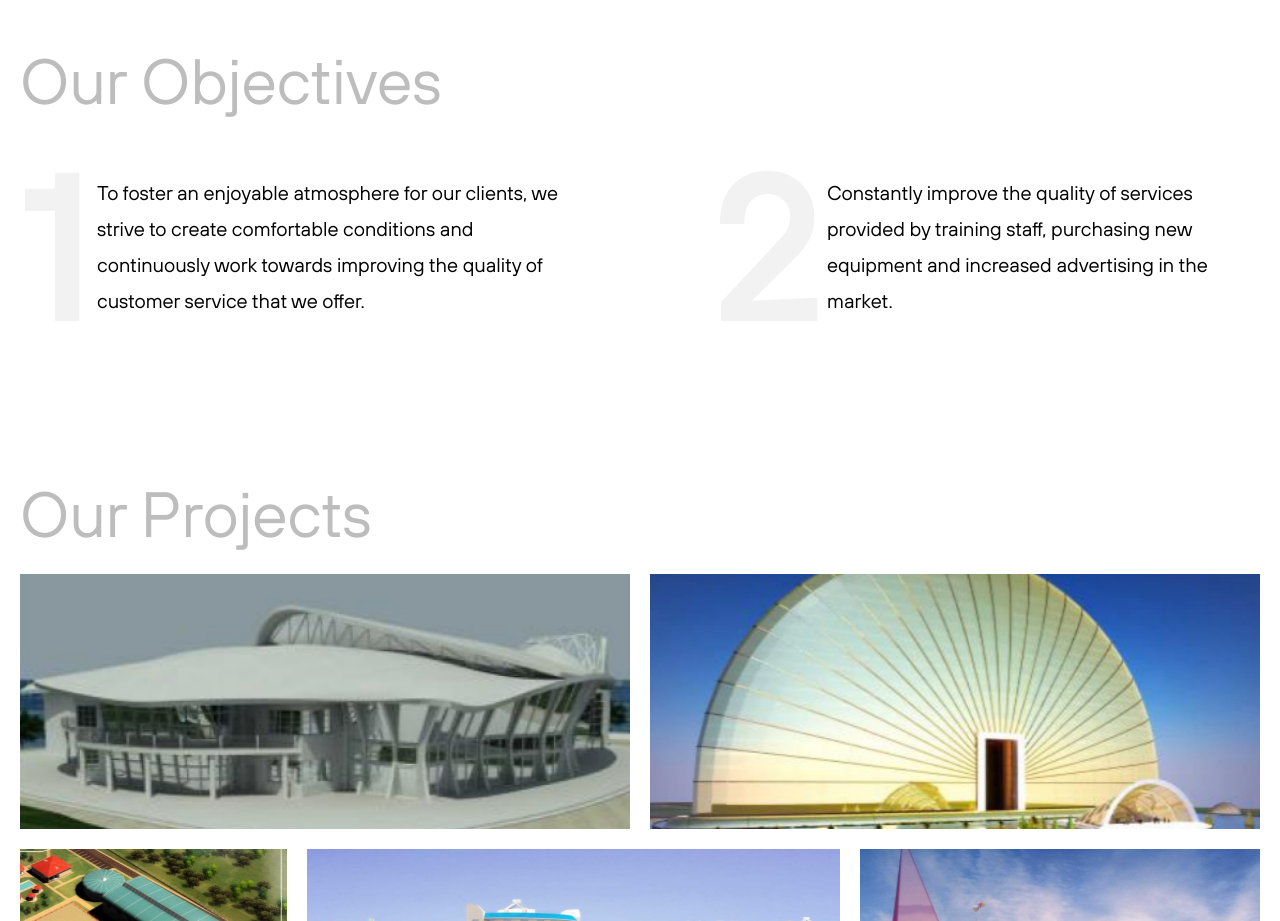
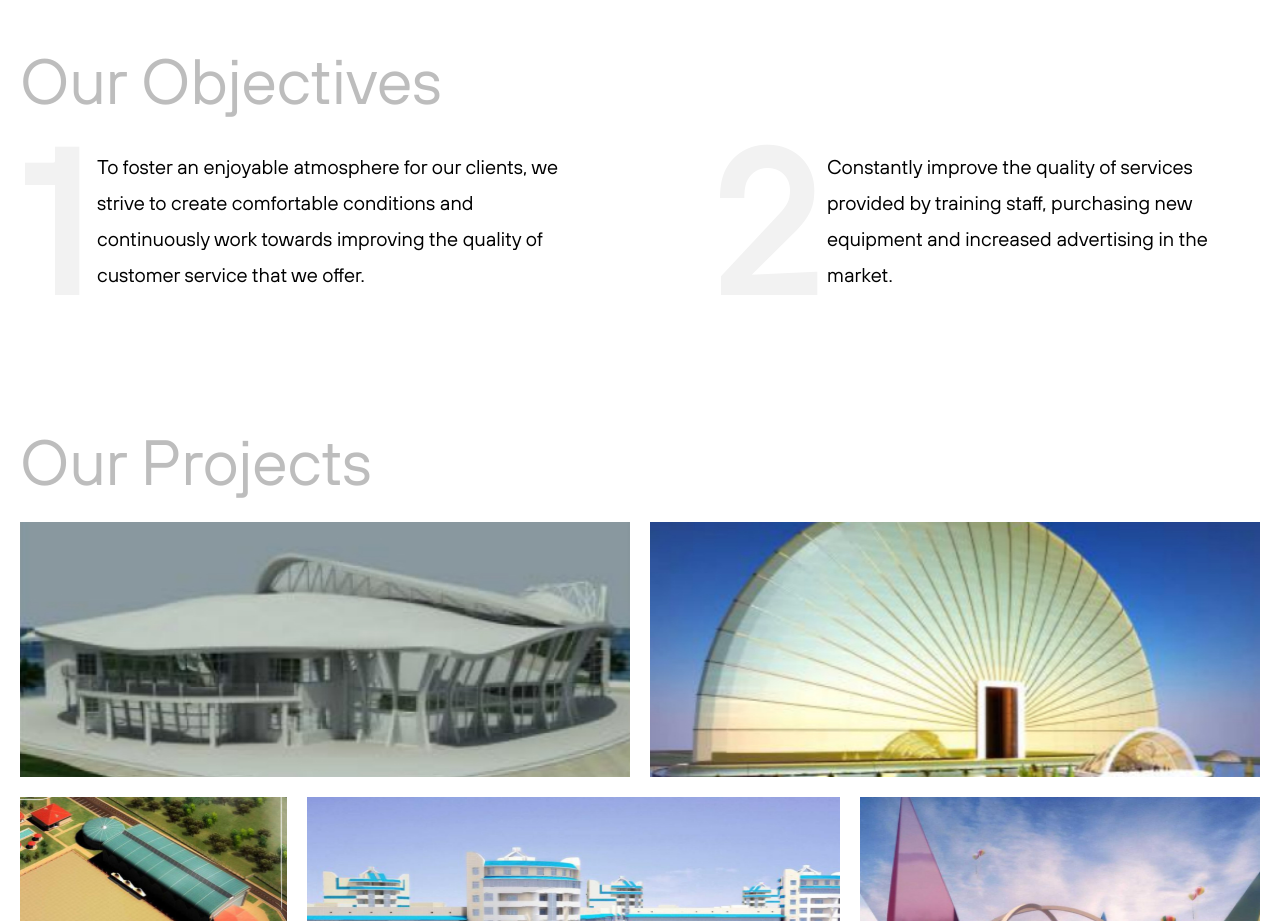
Before and after one commit to tsikatawill/architekt, a Next.js app: page / in a window 1280 px wide. Shown: the part 900-1821 px from the top of the page. Built offline with nearby package versions, Linux system fonts and the light colour scheme.

Commit message:
style: modify number line height

```diff
--- a/components/Objectives.jsx
+++ b/components/Objectives.jsx
@@ -70,6 +70,7 @@ const Number = styled(motion.p, {
   fontWeight: 900,
   fontSize: 200,
   color: "$lightGrey",
+  lineHeight: "200px",
 });
 
 const ObjectiveText = styled(motion.p, {
```
